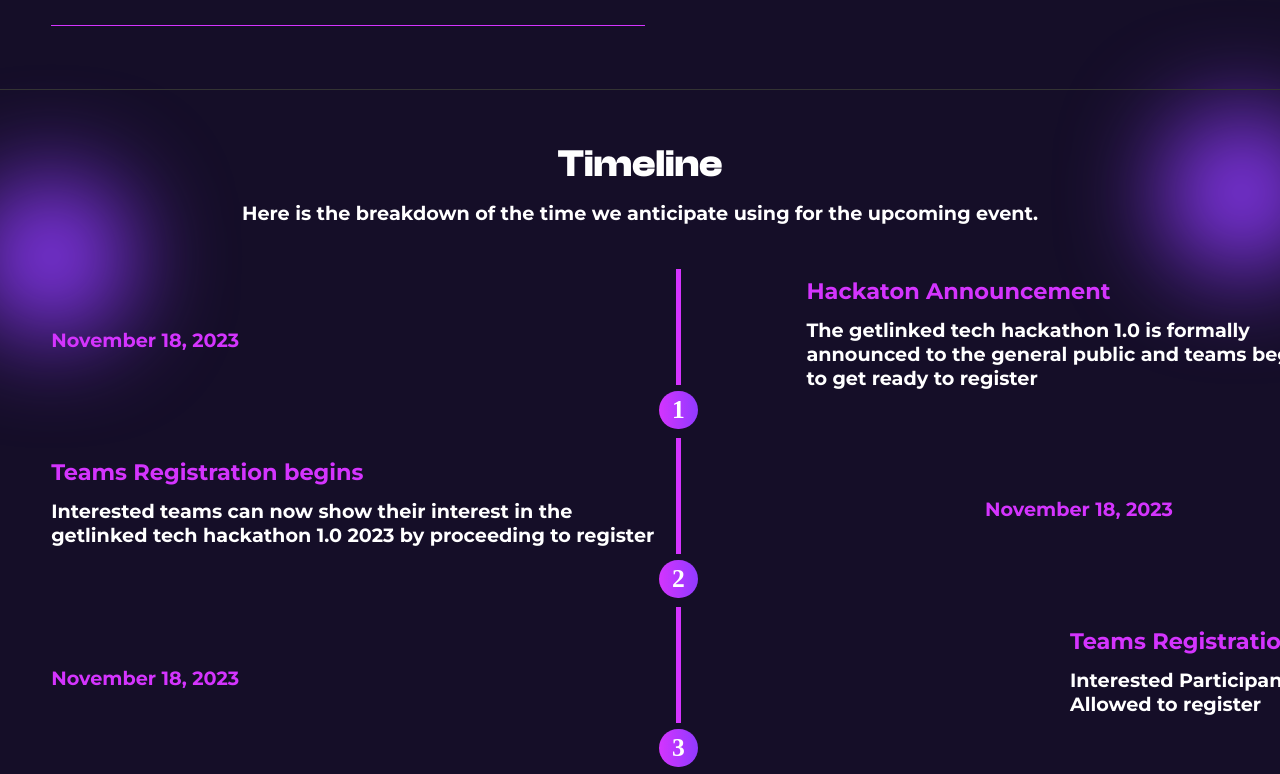
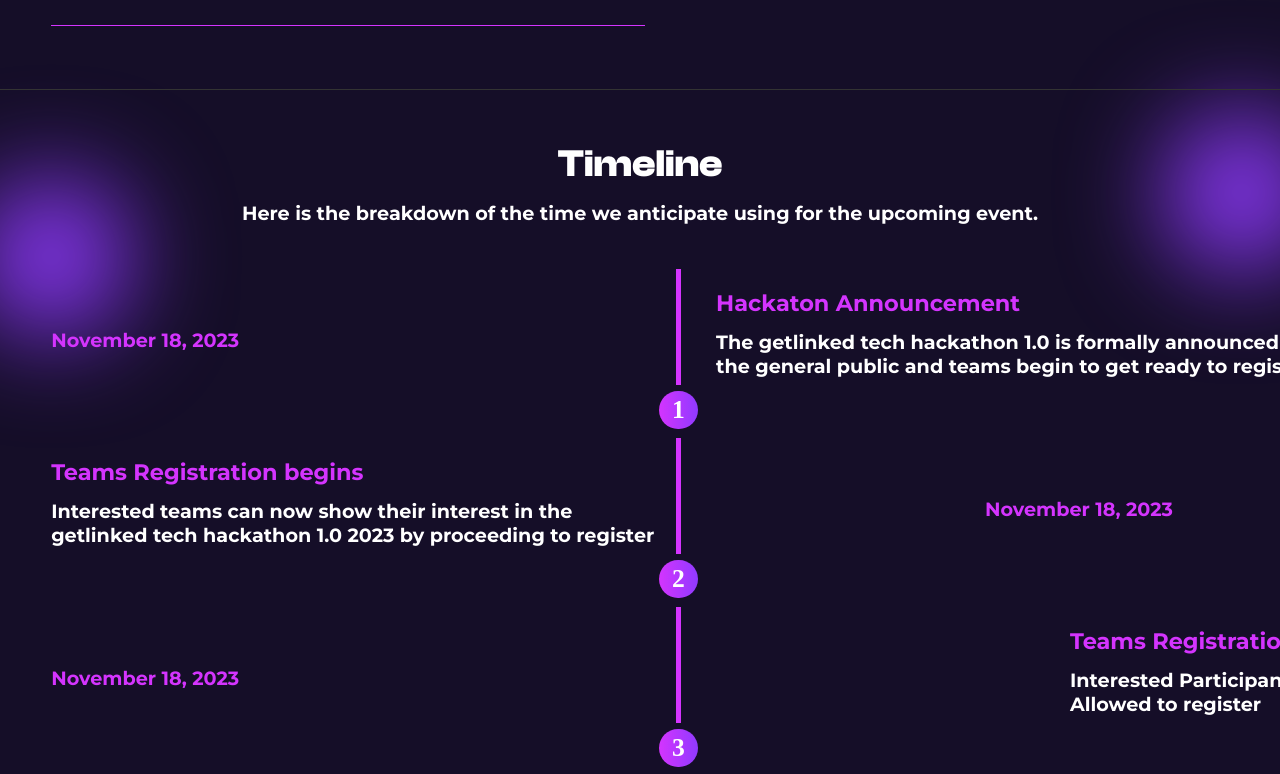
Before and after one commit to Rinwaoluwa/getLinkedHackaton, a React (Vite) app: page / in a window 1280 px wide. Shown: the part 3761-4535 px from the top of the page. Built offline with nearby package versions, Linux system fonts and the light colour scheme.

Commit message:
finishing up

```diff
--- a/src/components/Sections/SectionTimeline.module.css
+++ b/src/components/Sections/SectionTimeline.module.css
@@ -121,7 +121,7 @@
     @media (min-width: 1045px) {
         .timelineTracker:nth-child(4) .eventDetails {
             position: relative;
-            width: 50%;
+            width: 100%;
             left: 4rem;
 
         }
@@ -141,7 +141,10 @@
 
     @media (min-width: 74.57rem) { /*1193px*/
 
-    .timelineTracker:nth-child(4) .eventDate,
+    .timelineTracker:nth-child(4) .eventDate{
+        width: 70%;
+    }
+
     .timelineTracker:nth-child(6) .eventDate,
     .timelineTracker:nth-child(8) .eventDate{
         width: 100%;
```
